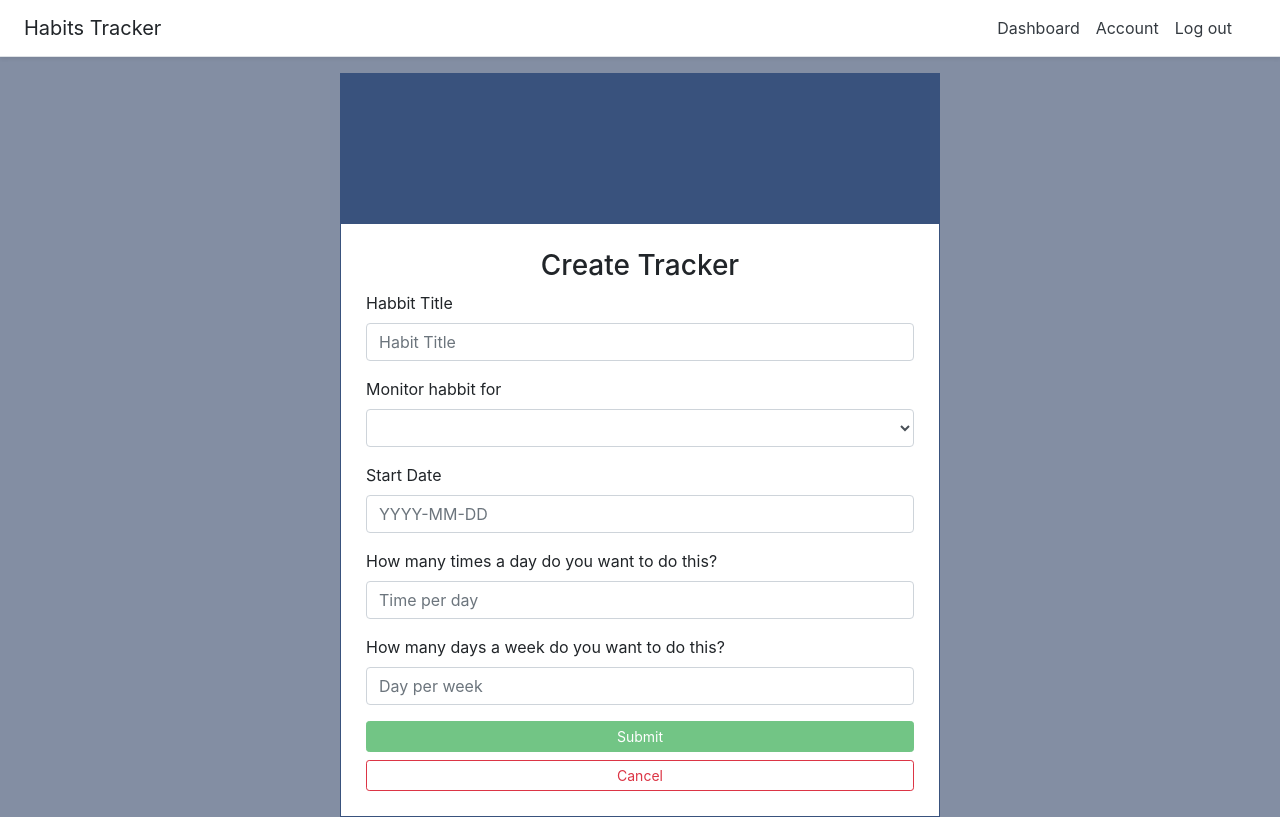
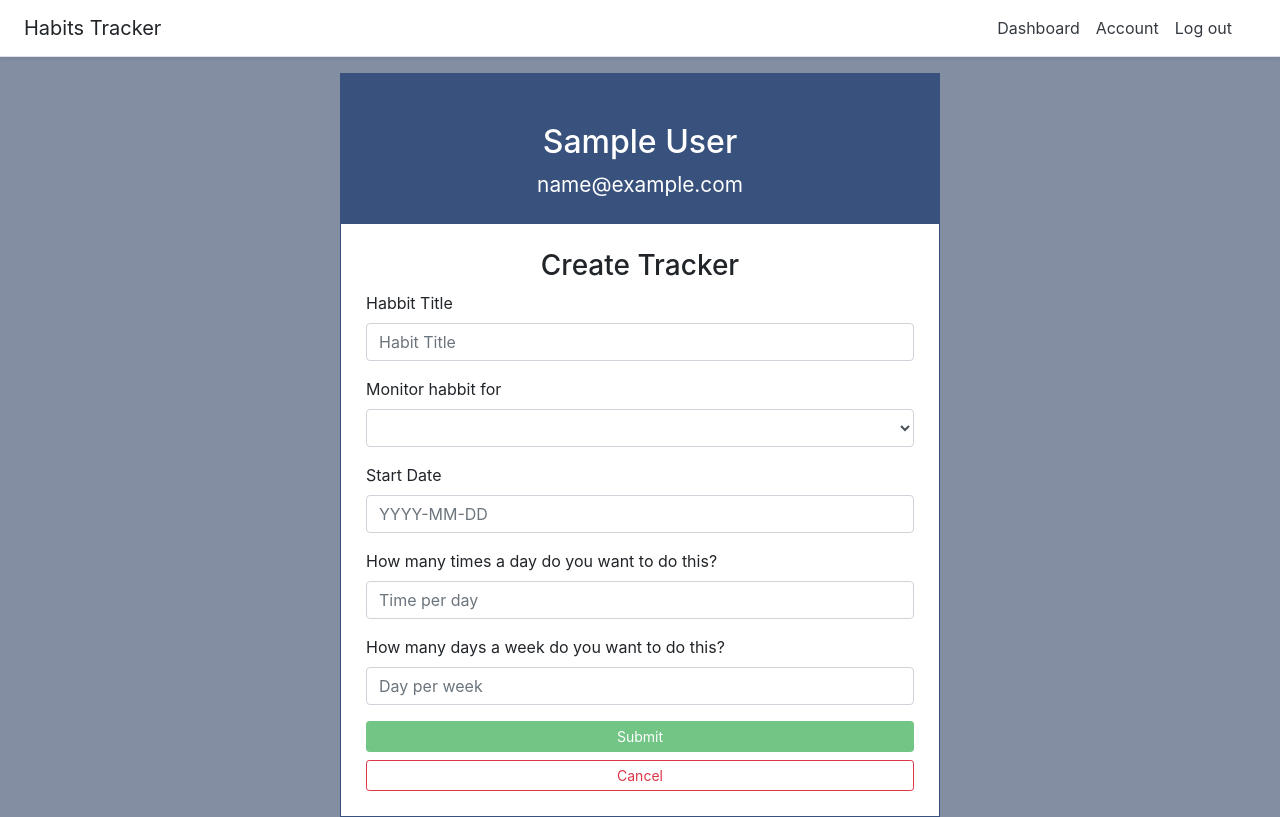
Before and after one commit to joehany/habits-tracker, an Angular app in the folder frontend/: page /tracker in a window 1280 px wide. Built offline with nearby package versions, Linux system fonts and the light colour scheme; sample sign-in values are in the browser's storage.

Commit message:
update dashboard header component

```diff
--- a/frontend/src/app/app.module.ts
+++ b/frontend/src/app/app.module.ts
@@ -15,6 +15,7 @@ import { HttpClientModule } from '@angular/common/http';
 import { ProgressDirective } from './progress.directive';
 import { BrowserAnimationsModule } from '@angular/platform-browser/animations';
 import { ToastrModule } from 'ngx-toastr';
+import { DashboardHeaderComponent } from './dashboard-header/dashboard-header.component';
 
 @NgModule({
   declarations: [
@@ -26,7 +27,8 @@ import { ToastrModule } from 'ngx-toastr';
     DashboardComponent,
     DetailComponent,
     TrackereditComponent,
-    ProgressDirective
+    ProgressDirective,
+    DashboardHeaderComponent
   ],
   imports: [
     BrowserModule,
--- /dev/null
+++ b/frontend/src/app/dashboard-header/dashboard-header.component.css
@@ -0,0 +1,18 @@
+.header {
+  background-color: #39527D;
+  width: 600px;
+  height: 150px;
+}
+
+.header .username {
+  color: white;
+  text-align: center;
+  padding-top: 50px;
+  font-size: 130%;
+}
+
+.header .summary {
+  color: wheat;
+  text-align: center;
+  font-size: 90%;
+}
--- /dev/null
+++ b/frontend/src/app/dashboard-header/dashboard-header.component.html
@@ -0,0 +1,9 @@
+<section class="header">
+  <div class="username">
+    <h2>{{currentUser.name}}</h2>
+    <p>{{currentUser.email}}</p>
+  </div>
+  <div class="summary">
+    <!-- 3 out of 3 habit tracker checkins today -->
+  </div>
+</section>
--- /dev/null
+++ b/frontend/src/app/dashboard-header/dashboard-header.component.ts
@@ -0,0 +1,20 @@
+import { Component, OnInit } from '@angular/core';
+import { UserService } from 'src/services/user.service';
+
+@Component({
+  selector: 'app-dashboard-header',
+  templateUrl: './dashboard-header.component.html',
+  styleUrls: ['./dashboard-header.component.css']
+})
+export class DashboardHeaderComponent implements OnInit {
+  currentUser;
+
+  constructor( public userService: UserService) {
+    this.currentUser = userService.getCurrentUser();
+  }
+
+  ngOnInit() {
+
+  }
+
+}
--- a/frontend/src/app/dashboard/dashboard.component.css
+++ b/frontend/src/app/dashboard/dashboard.component.css
@@ -1,21 +1,3 @@
-.header {
-  background-color: #39527D;
-  width: 600px;
-  height: 150px;
-}
-
-.header .username {
-  color: white;
-  text-align: center;
-  padding-top: 50px;
-  font-size: 130%;
-}
-
-.header .summary {
-  color: wheat;
-  text-align: center;
-  font-size: 90%;
-}
 
 .body {
   background-color: white;
--- a/frontend/src/app/dashboard/dashboard.component.html
+++ b/frontend/src/app/dashboard/dashboard.component.html
@@ -1,12 +1,4 @@
-  <section class="header">
-    <div class="username">
-      <h2>{{user.name}}</h2>
-      <p>{{user.email}}</p>
-    </div>
-    <div class="summary">
-      <!-- 3 out of 3 habit tracker checkins today -->
-    </div>
-  </section>
+  <app-dashboard-header></app-dashboard-header>
   <section class="body">
     <h3> My Trackers </h3>
     <select class="form-control select" id="progress" (change)="onChange($event.target.value)">
--- a/frontend/src/app/dashboard/dashboard.component.ts
+++ b/frontend/src/app/dashboard/dashboard.component.ts
@@ -2,7 +2,6 @@ import { Component, OnInit, ChangeDetectionStrategy } from '@angular/core';
 import { HttptrackerService } from '../httptracker.service';
 import { ActivatedRoute } from '@angular/router';
 import { ToastrService } from 'ngx-toastr';
-import { UserService } from '../../services/user.service'
 @Component({
   selector: 'app-dashboard',
   templateUrl: './dashboard.component.html',
@@ -11,11 +10,9 @@ import { UserService } from '../../services/user.service'
 export class DashboardComponent implements OnInit {
   tracker_record: any;
   mystate: any;
-  user: any;
 
   constructor(public myHttp: HttptrackerService, public rout: ActivatedRoute,
-    public toastr: ToastrService, public userService: UserService) {
-    this.user = userService.getCurrentUser();
+    public toastr: ToastrService) {
     this.mystate = 'daily';
     this.myHttp.getData('').subscribe(
       res => {
--- a/frontend/src/app/detail/detail.component.html
+++ b/frontend/src/app/detail/detail.component.html
@@ -1,12 +1,4 @@
-<div class="trackercontainer">
-  <section class="header">
-    <div class="username">
-      {{ username }}
-    </div>
-    <div class="summary">
-      <!-- 3 out of 3 habit tracker checkins today -->
-    </div>
-  </section>
+  <app-dashboard-header></app-dashboard-header>
   <section class="body">
     <h3> Tracker detail </h3>
     <p class="alert alert-success" *ngIf="showMsg">
@@ -49,4 +41,3 @@
     </div>
 
   </section>
-</div>
--- a/frontend/src/app/tracker/tracker.component.html
+++ b/frontend/src/app/tracker/tracker.component.html
@@ -1,9 +1,5 @@
-<div class="trackercontainer">
-  <section class="header">
-    <div class="username">
 
-    </div>
-</section>
+<app-dashboard-header></app-dashboard-header>
 <section class="body">
     <h3> Create Tracker </h3>
     <p class="alert alert-success" *ngIf="showMsg">
@@ -46,4 +42,3 @@
         <a [routerLink]="['/dashboard']" class="btn btn-outline-danger btn-block btn-sm"> Cancel </a>
     </form>
   </section>
-</div>
--- a/frontend/src/app/trackeredit/trackeredit.component.html
+++ b/frontend/src/app/trackeredit/trackeredit.component.html
@@ -1,8 +1,5 @@
-<section class="header">
-    <div class="username">
-        {{ tracker.user }}
-    </div>
-</section>
+<app-dashboard-header></app-dashboard-header>
+
 <section class="body">
     <h3> Edit Tracker </h3>
     <p class="alert alert-success" *ngIf="showMsg">
```
Also changed, not shown: 1 other file (tests, documents, lock files or other folders).
